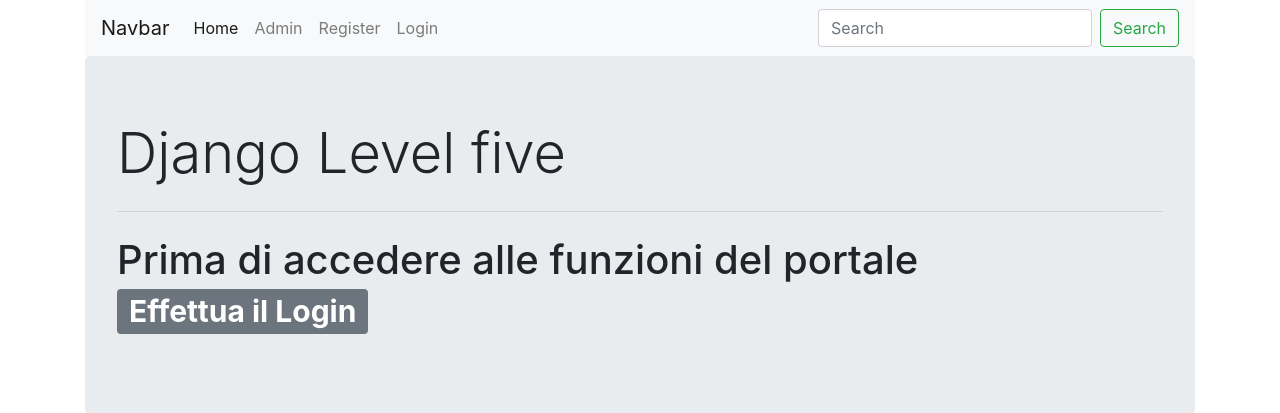
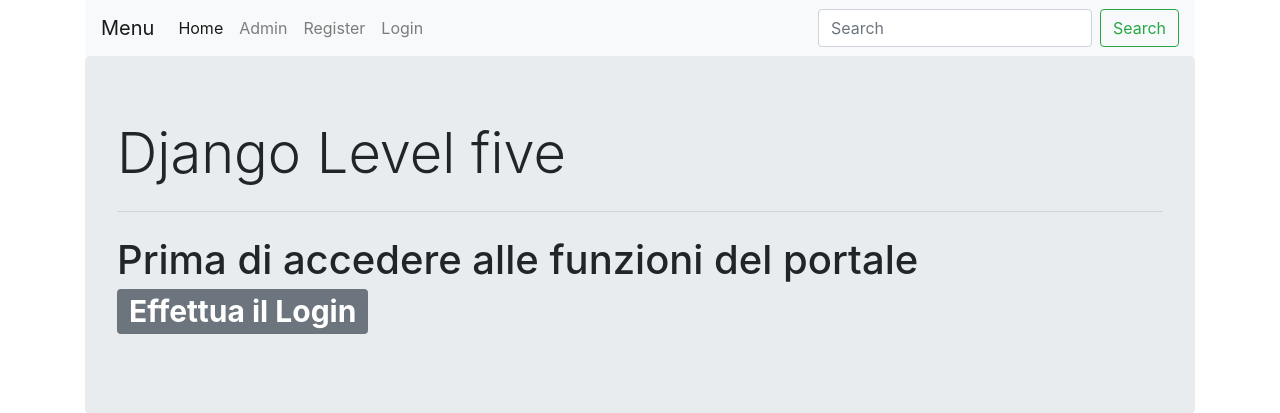
Before and after one commit to argomauro/django-example, a Django app: page /auth/ in a window 1280 px wide. Shown: the top 413 px of the page. Run offline with Django 3.2, Linux system fonts and the light colour scheme; some libraries are stand-ins or nearby versions.

Commit message:
Cambiamento della pagina di Base

```diff
--- a/ProTwo/templates/login/base.html
+++ b/ProTwo/templates/login/base.html
@@ -10,7 +10,7 @@
 <body>
   <div class="container">
     <nav class="navbar navbar-expand-lg navbar-light bg-light">
-      <a class="navbar-brand" href="#">Navbar</a>
+      <a class="navbar-brand" href="#">Menu</a>
       <button class="navbar-toggler" type="button" data-toggle="collapse" data-target="#navbarSupportedContent" aria-controls="navbarSupportedContent" aria-expanded="false" aria-label="Toggle navigation">
         <span class="navbar-toggler-icon"></span>
       </button>
```
